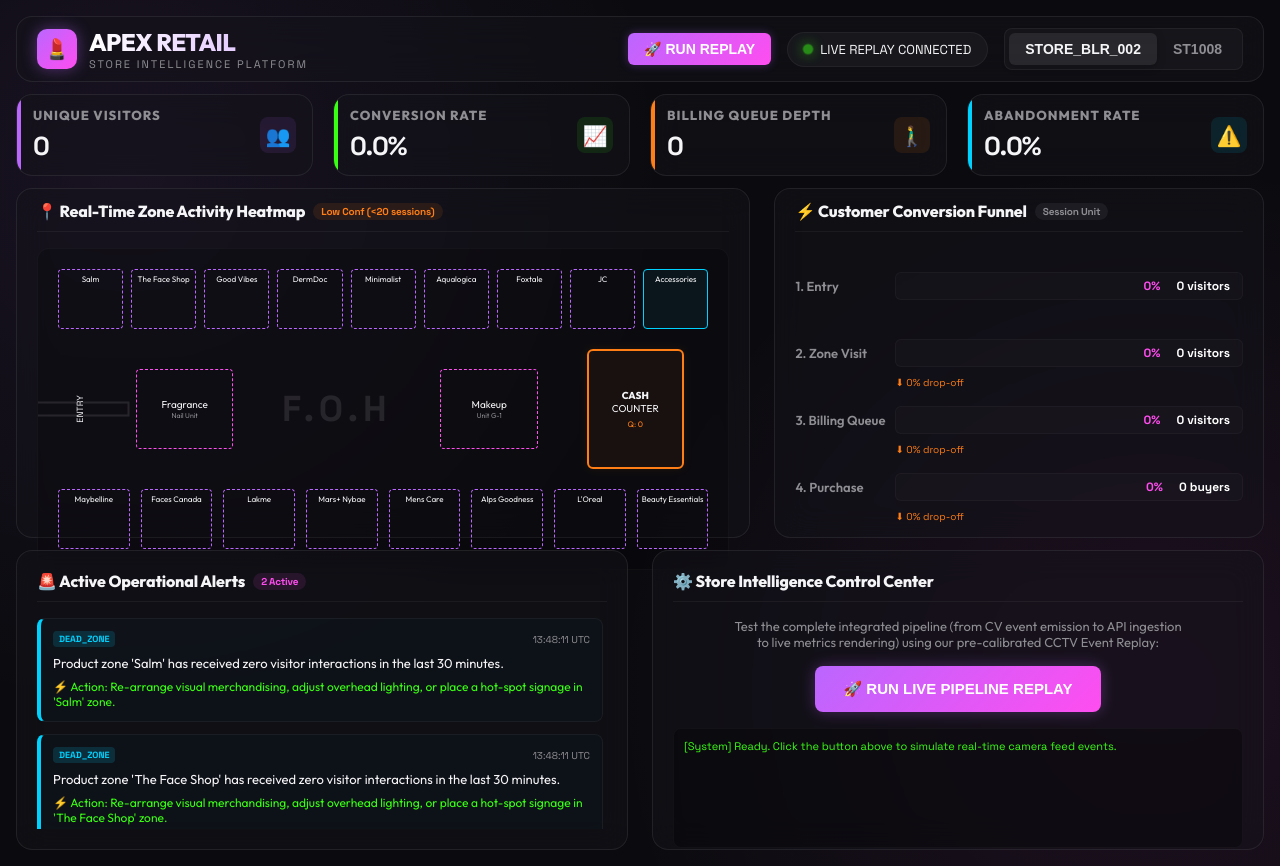
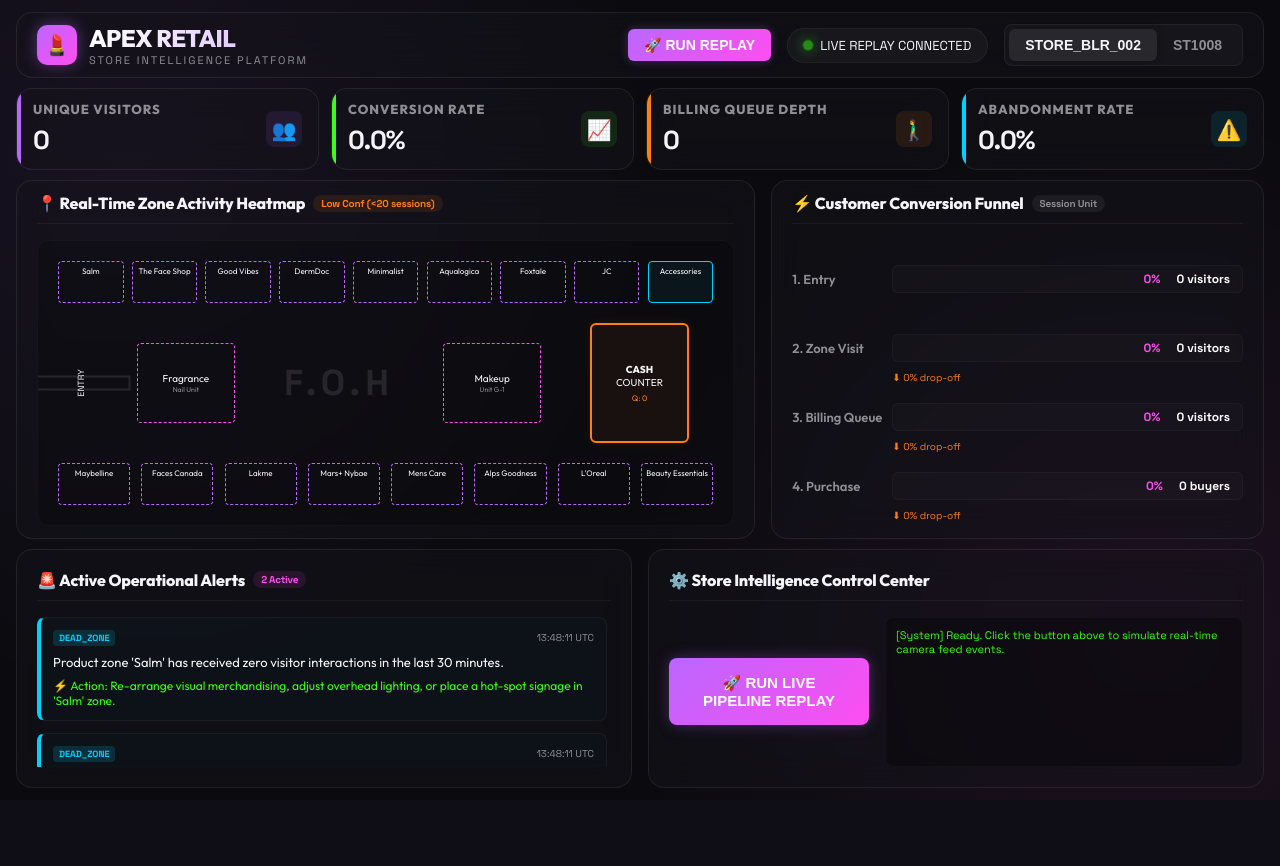
Before and after one commit to Anjali-2807/purplle-store-intelligence, a FastAPI app: page /dashboard in a window 1280 px wide. After the commit the page ends 788 px from the top, so only its background shows below. Run offline with FastAPI, Linux system fonts and the light colour scheme; data comes from the database, SQL or seed files in the repository; data that the repository does not hold is empty.

Commit message:
Optimize desktop layout to fit on screen without vertical scrolling

```diff
--- a/store-intelligence/app/templates/index.html
+++ b/store-intelligence/app/templates/index.html
@@ -558,6 +558,91 @@
         }
         ::-webkit-scrollbar-thumb:hover {
             background: rgba(255,255,255,0.2);
+        }
+
+        /* Desktop Viewport Constraints - No scrolling on PC */
+        @media (min-width: 769px) {
+            body {
+                height: 100vh;
+                overflow: hidden;
+                display: flex;
+                flex-direction: column;
+                padding: 12px 16px;
+                gap: 10px;
+            }
+
+            header {
+                flex-shrink: 0;
+                margin-bottom: 0 !important;
+            }
+
+            .metrics-grid {
+                flex-shrink: 0;
+                margin-bottom: 0 !important;
+                gap: 12px !important;
+            }
+
+            .workspace-grid {
+                flex: 3 3 0;
+                min-height: 0;
+                margin-bottom: 0 !important;
+                gap: 16px !important;
+            }
+
+            .bottom-grid {
+                flex: 2 2 0;
+                min-height: 0;
+                gap: 16px !important;
+            }
+
+            .workspace-grid > .layout-card,
+            .workspace-grid > .funnel-card,
+            .bottom-grid > .anomalies-card,
+            .bottom-grid > .controls-card {
+                height: 100% !important;
+                min-height: 0 !important;
+            }
+
+            .layout-scroll-wrapper {
+                flex-grow: 1;
+                min-height: 0;
+                display: flex;
+                flex-direction: column;
+                width: 100%;
+            }
+
+            .layout-container {
+                flex-grow: 1;
+                height: 100%;
+                width: 100%;
+            }
+
+            .controls-content {
+                flex-direction: row !important;
+                align-items: stretch !important;
+                justify-content: space-between !important;
+                height: 100%;
+                gap: 16px !important;
+                text-align: left !important;
+            }
+
+            .controls-content p {
+                display: none !important;
+            }
+
+            .controls-content .btn-action {
+                flex-shrink: 0;
+                align-self: center;
+                white-space: normal;
+                max-width: 200px;
+                padding: 16px 20px;
+            }
+
+            .control-status-log {
+                flex-grow: 1;
+                width: auto !important;
+                height: 100% !important;
+            }
         }
 
         /* Mobile Responsive Enhancements */
```
